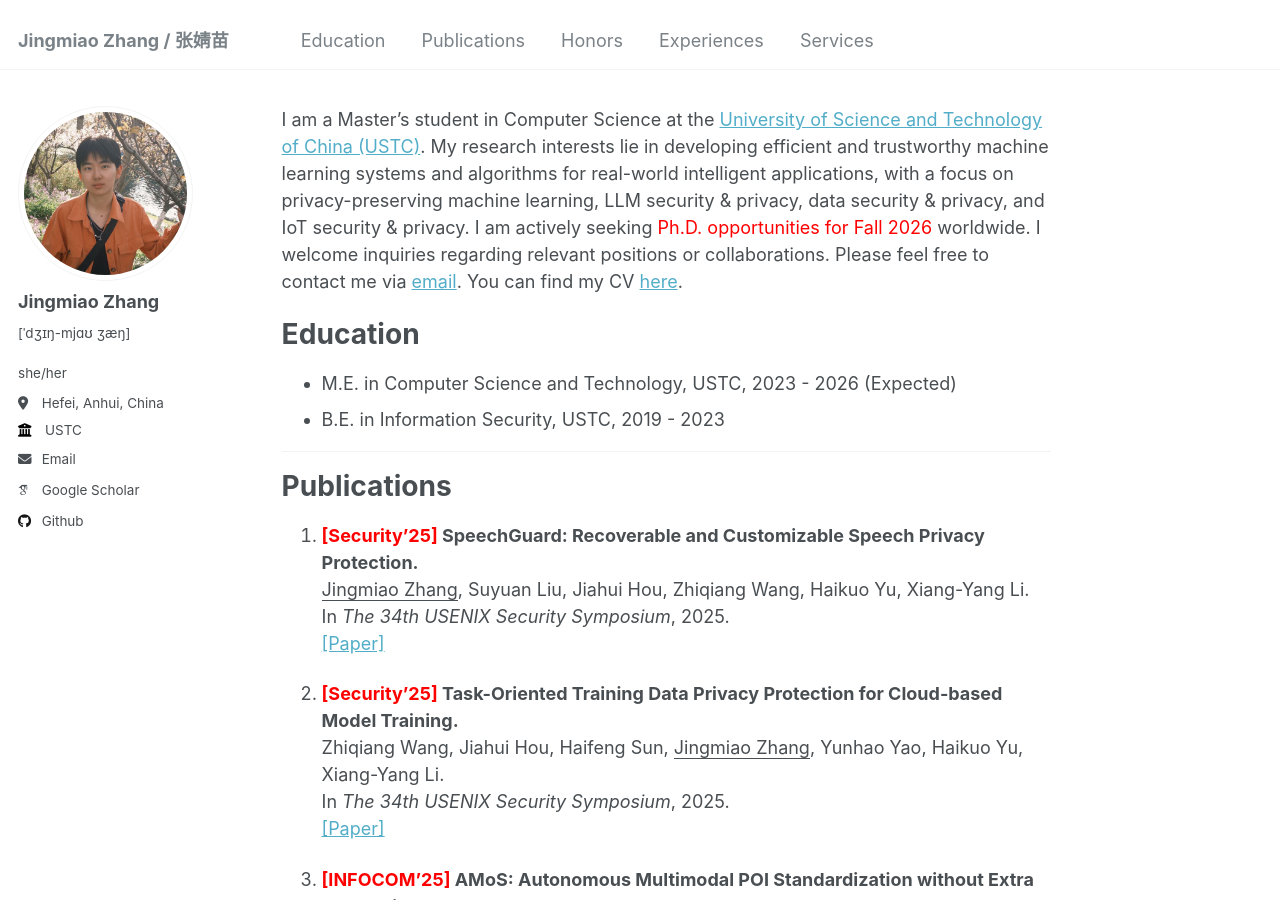
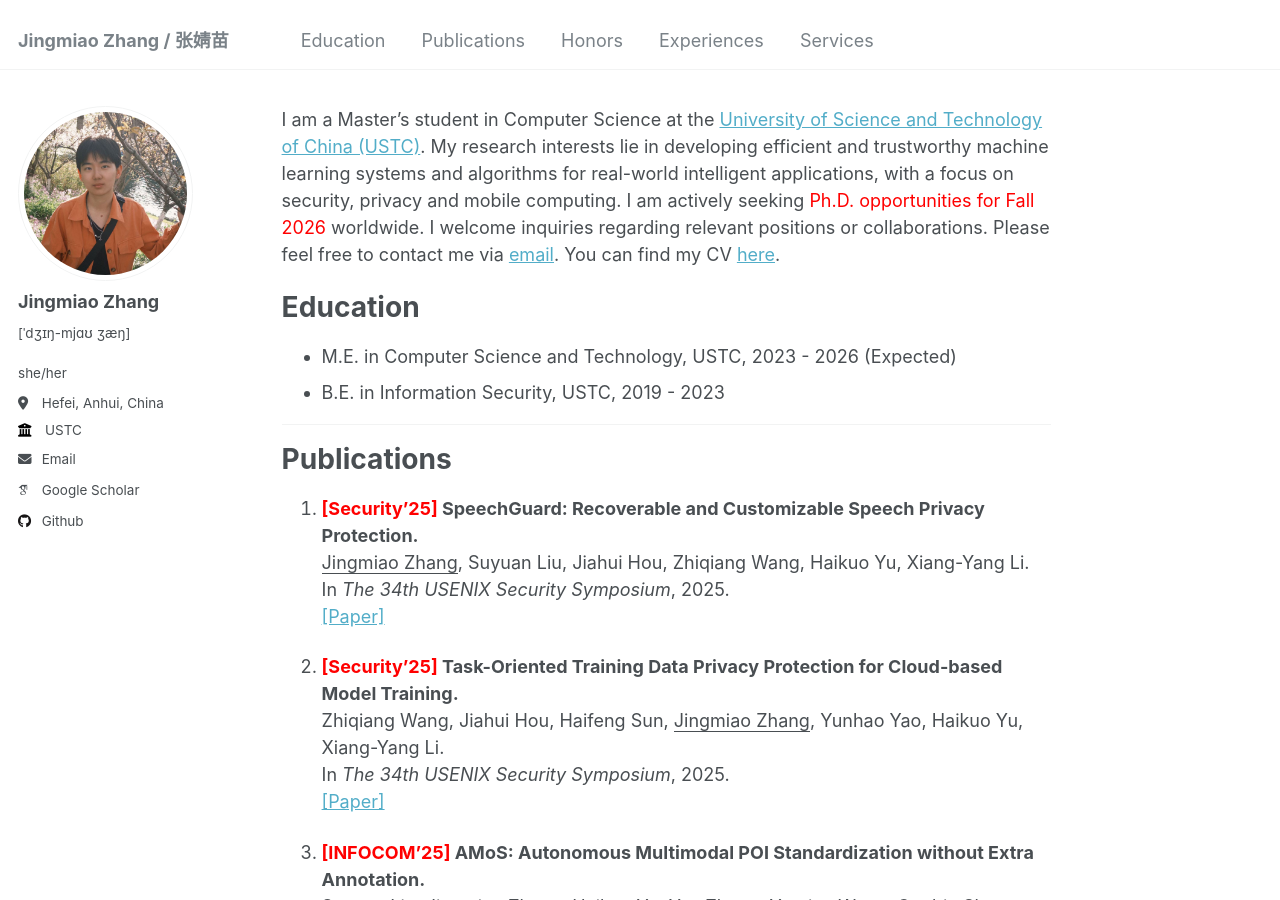
Before and after one commit to Glycineeeee/glycineeeee.github.io, a Jekyll site: the page built from _pages/about.md, in a window 1280 px wide and 900 px high. Built offline with Jekyll 4.4.1, drawn with Linux system fonts in a browser that asks for light colours; some web fonts are replaced; a script that is not in the unit is left out.

Commit message:
Update about.md

```diff
--- a/_pages/about.md
+++ b/_pages/about.md
@@ -5,7 +5,7 @@
   - /about/
   - /about.html
 ---
-I am a Master's student in Computer Science at the [University of Science and Technology of China (USTC)](https://en.ustc.edu.cn/). My research interests lie in developing efficient and trustworthy machine learning systems and algorithms for real-world intelligent applications, with a focus on privacy-preserving machine learning, LLM security & privacy, data security & privacy, and IoT security & privacy. I am actively seeking <span style='color: red;'>Ph.D. opportunities for Fall 2026</span> worldwide. I welcome inquiries regarding relevant positions or collaborations. Please feel free to contact me via <a href="mailto:jingmiao@mail.ustc.edu.cn">email</a>. You can find my CV <a href="https://Glycineeeee.github.io/files/CV_Jingmiao_Zhang.pdf" target="_blank">here</a>.
+I am a Master's student in Computer Science at the [University of Science and Technology of China (USTC)](https://en.ustc.edu.cn/). My research interests lie in developing efficient and trustworthy machine learning systems and algorithms for real-world intelligent applications, with a focus on security, privacy and mobile computing. I am actively seeking <span style='color: red;'>Ph.D. opportunities for Fall 2026</span> worldwide. I welcome inquiries regarding relevant positions or collaborations. Please feel free to contact me via <a href="mailto:jingmiao@mail.ustc.edu.cn">email</a>. You can find my CV <a href="https://Glycineeeee.github.io/files/CV_Jingmiao_Zhang.pdf" target="_blank">here</a>.
 
 
 # Education {#education}
```
